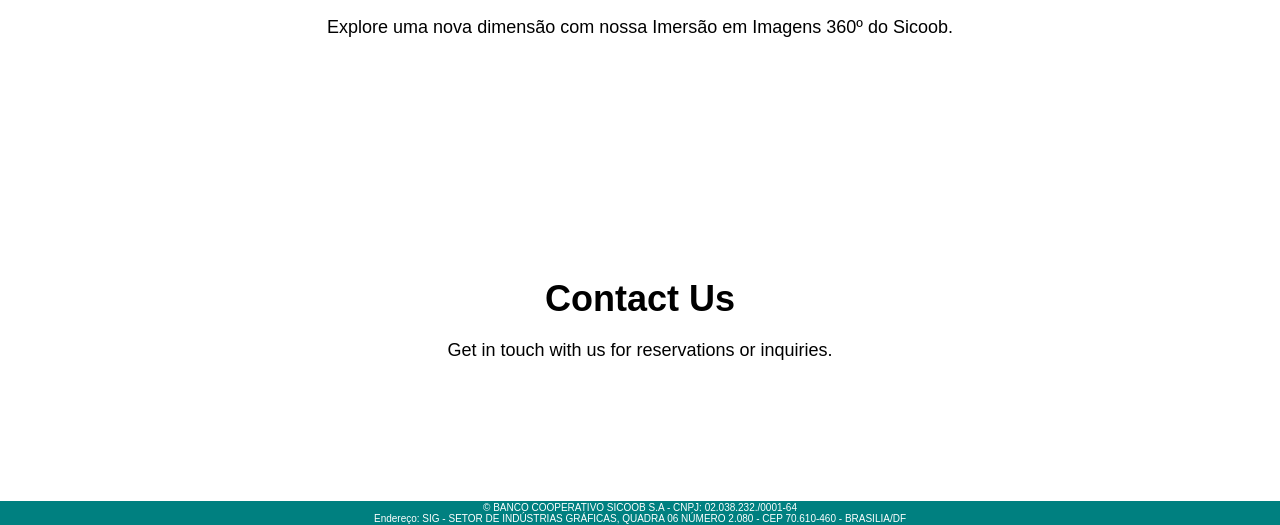
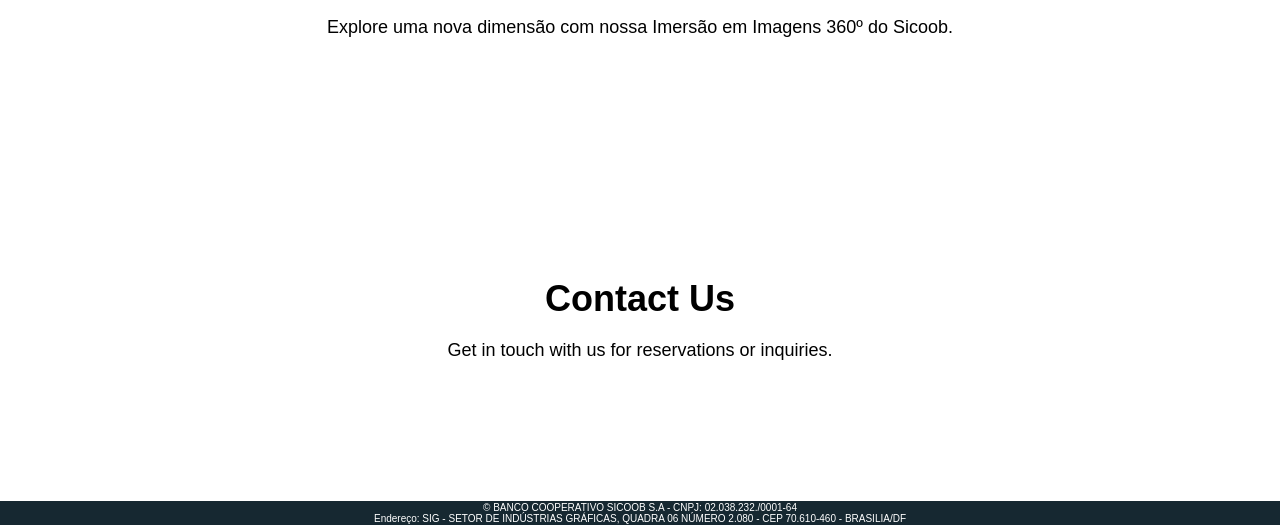
Before and after one commit to BrennoLopess/Sicoob-Site, a plain HTML site: page index.html in a window 1280 px wide. Shown: the part 587-1112 px from the top of the page. Drawn offline with nearby package versions, Linux system fonts and the light colour scheme.

Commit message:
alteração da cor do rodapé

```diff
--- a/style.css
+++ b/style.css
@@ -124,7 +124,7 @@ body {
 
 /* Footer */
 footer {
-    background-color: #008080; /* Azul Sicoob */
+    background-color: #162831; /* Azul Sicoob */
     color: #fff; /* Cor do texto */
     text-align: center;
     padding: 1px;
```
